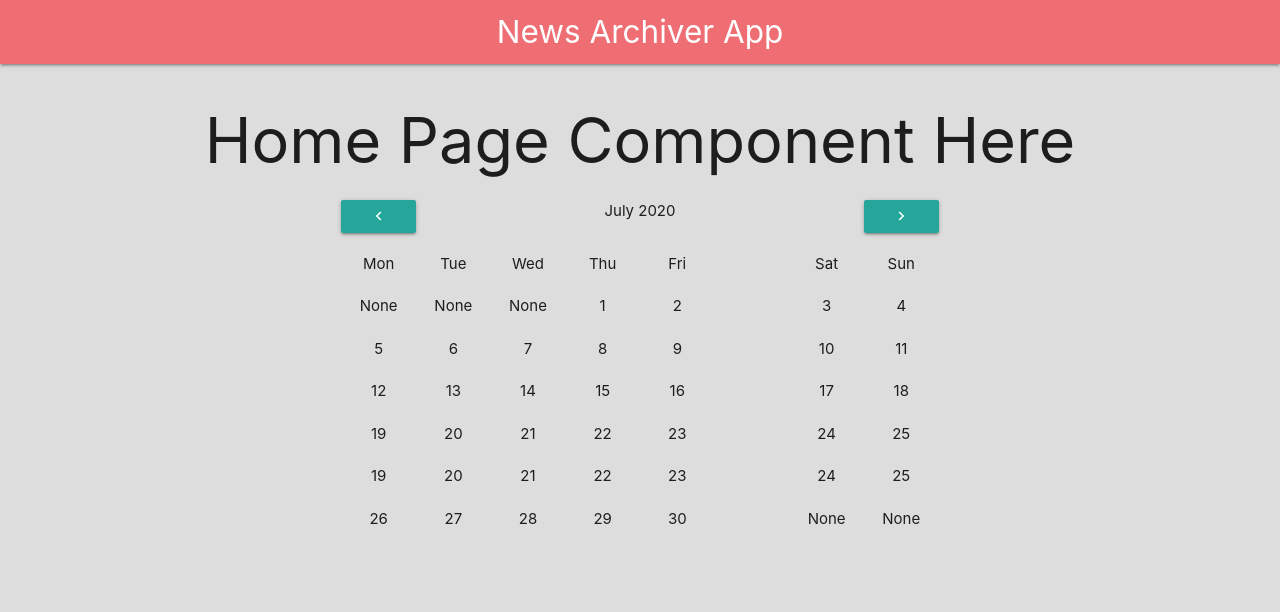
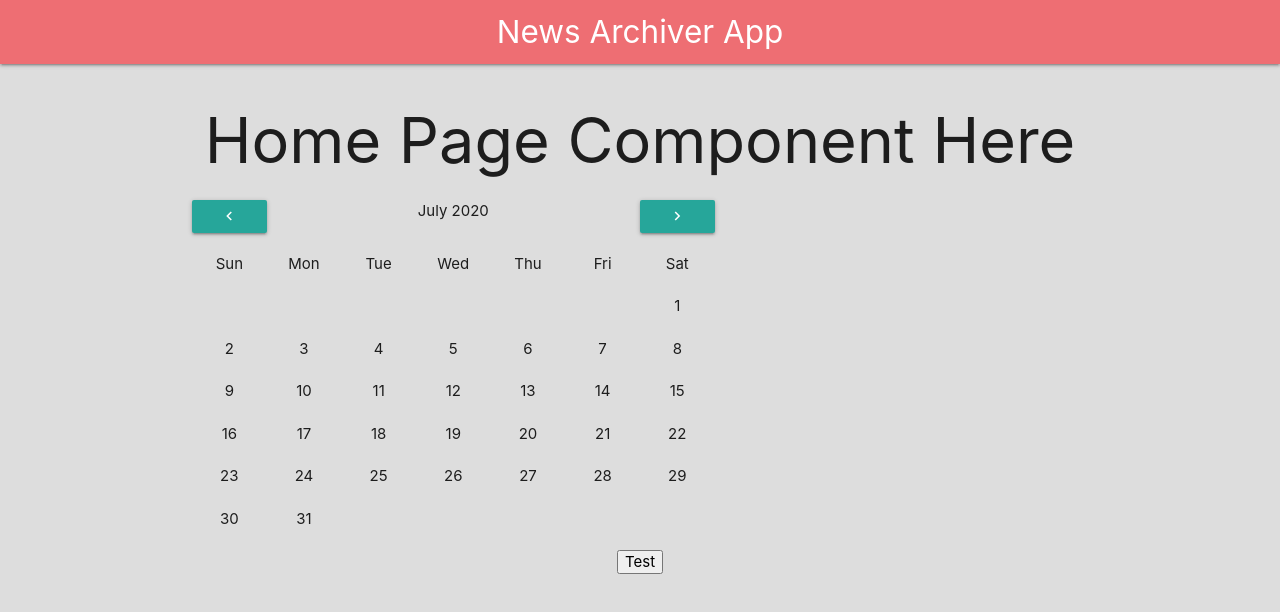
Before and after one commit to tylernnguyen5/news-archiver-vue, a Vue app: page /#/ in a window 1280 px wide. Shown: the top 612 px of the page. Built offline with nearby package versions, Linux system fonts and the light colour scheme.

Commit message:
Able to display dates in the Calendar

```diff
--- a/src/components/calendar/Calendar.vue
+++ b/src/components/calendar/Calendar.vue
@@ -1,11 +1,11 @@
 <template>
   <div class="calendar container">
     <div class="monthyear row">
-        <a class="btn-small col s1 offset-s2" @click="previousMonth">
+        <a class="btn-small col s1" @click="previousMonth">
             <i class="material-icons">chevron_left</i>
         </a>
 
-        <div class="col s6" >
+        <div class="col s5">
             {{ currentMonth }} {{ currentYear }}
         </div>
 
@@ -16,25 +16,29 @@
 
 
     <div class="weekdays row">
-        <div class="col s1 offset-s2">Mon</div>
+        <div class="col s1">Sun</div>
+        <div class="col s1">Mon</div>
         <div class="col s1">Tue</div>
         <div class="col s1">Wed</div>
         <div class="col s1">Thu</div>
         <div class="col s1">Fri</div>
-        <div class="col s1 offset-s1">Sat</div>
-        <div class="col s1">Sun</div>
+        <div class="col s1">Sat</div>
     </div>
 
-    <div class="dates row">
-        <div class="col s1 offset-s2">None</div>
-        <div class="col s1">None</div>
-        <div class="col s1">None</div>
-        <div class="col s1">1</div>
-        <div class="col s1">2</div>
-        <div class="col s1 offset-s1">3</div>
-        <div class="col s1">4</div>
+
+    <div v-for="n in 6" :key="n">
+        <div class="dates row">
+            <!-- <div class="col s1 offset-2"></div> -->
+            <div v-for="(date, index) in calendarArr[n-1]" :key="index">
+                <div class="col s1">{{date}}</div>
+            </div>
+        </div>
     </div>
 
+
+    <!-- <div class="dates row" v-for="n in 10" :key="n">{{ n }} </div> -->
+
+<!--
     <div class="dates row">
         <div class="col s1 offset-s2">5</div>
         <div class="col s1">6</div>
@@ -83,9 +87,9 @@
         <div class="col s1">30</div>
         <div class="col s1  offset-s1">None</div>
         <div class="col s1">None</div>
-    </div>
+    </div> -->
 
-
+    <button @click="updateCalendar()">Test</button>
   </div>
 </template>
 
@@ -99,6 +103,16 @@ export default {
             currentMonth: null,
             currentYear: null,
             currTime: new Date(),
+            startingWeekDay: null,
+            daysInMonth: null,
+            calendarArr: [
+                ['', '', '', '', '', '', 1],
+                [2, 3, 4, 5, 6, 7, 8],
+                [9, 10, 11, 12, 13, 14, 15],
+                [16, 17, 18, 19, 20, 21, 22],
+                [23, 24, 25, 26, 27, 28, 29],
+                [30, 31, '', '', '', '', '']
+            ],
         }
     },
     methods: {
@@ -120,10 +134,23 @@ export default {
             this.currentDate = this.currTime.getDate()
             this.currentMonth = this.currTime.toLocaleString('default', { month: 'long' })
             this.currentYear = this.currTime.getFullYear()
+        },
+        updateCalendar() { // FIXME: Refactor me
+            // let tmp = new Date(this.currentYear, this.currTime.getMonth(), 1);
+            // console.log("Temp Date: ", tmp);
+
+            // Find the which days of the week in which the 1st day of the month lies on
+            this.startingWeekDay = new Date(this.currentYear, this.currTime.getMonth(), 1).getDay();
+            console.log("The 1st date is on: ", this.startingWeekDay);  // The first day of the week (0) means "Sunday"
+
+            // Find number of days in the month
+            this.daysInMonth = new Date(this.currentYear, this.currTime.getMonth()+1, 0).getDate();
+            console.log("Days in month: ", this.daysInMonth)
         }
     },
     created() {
         this.getCurrentDatetime();
+        this.updateCalendar();
     }
 }
 </script>
```
